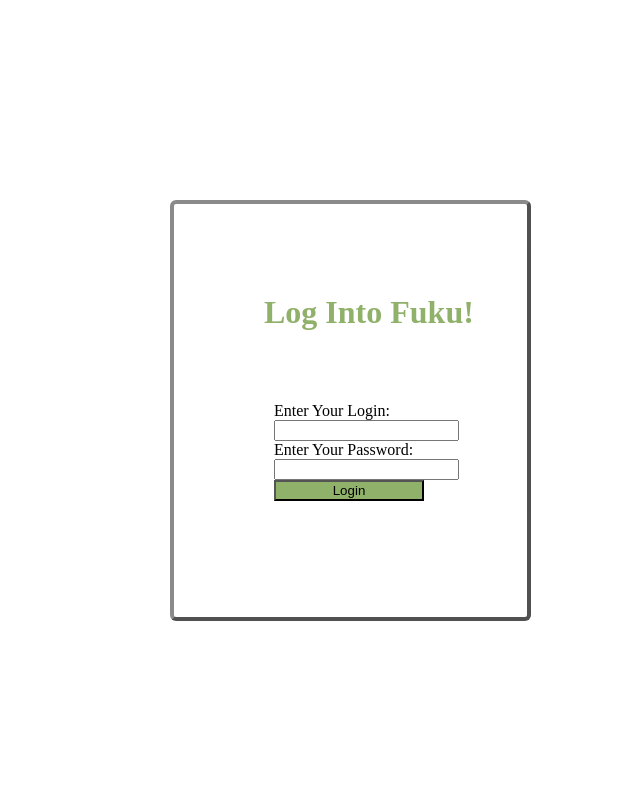
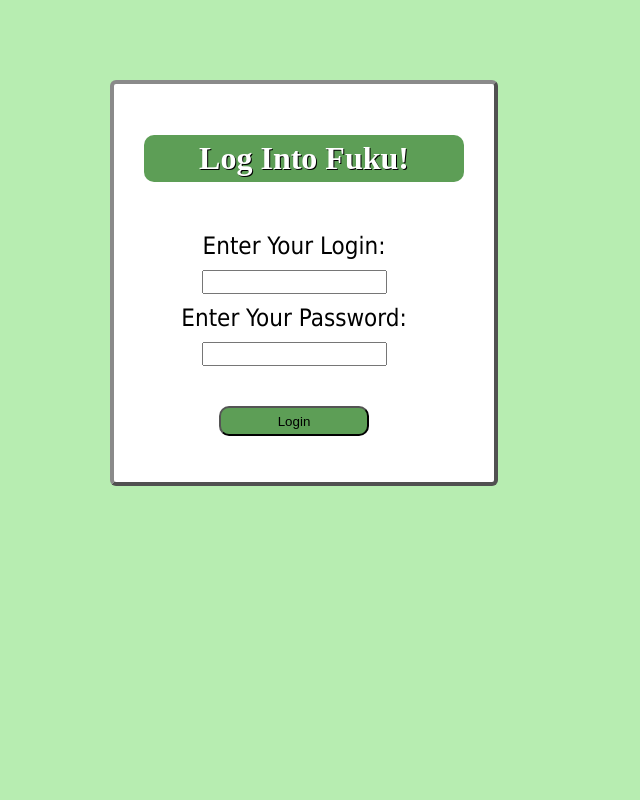
Before and after one commit to crkolimago/WebDev1520, a Flask app: page /login in a window 1280 px wide. Shown: the whole page, without its empty margins (338-978 px from the left). Run offline with Flask 2, Linux system fonts and the light colour scheme.

Commit message:
Updated style on login page. Picked a default background/button color on 'templates.css'

```diff
--- a/static/templates.css
+++ b/static/templates.css
@@ -1,33 +1,56 @@
   #loginBox {
+    border-style: outset;
+    border-width: 4px;
+    border-color: rgba(0, 0, 0, 0.683);
+    border-radius: 6px;
+    margin: 0 auto;
+    position: absolute;
+    left: 35%;
+    width: 25%;
+    top: 10%;
+    padding: 30px;
+    text-align: center;
+    background-color: white;
+  }
+
+   #loginForm {
     float: center;
     vertical-align:center;
-    border-style: outset;
-    border-width: 4px;
-    border-color:rgba(0, 0, 0, 0.683);
-    border-radius: 6px;
-    padding : 50px 50px 50px 50px;
-    width: 20%;
-    margin-top:200px;
-    margin-left:500px;
+    width: 300px;
   }
-    #loginForm {
-    padding : 50px 50px 50px 50px;
-    float: center;
-    vertical-align:center;
-    width: 300px
-  }
+
 
   #submitButton
   {
     font: Roboto;
     width:150px;
+    height: 30px;
     border-style:outset;
-    background-color:  rgb(144, 177, 106);
+    background-color:   #5d9e56 ;
+    border-radius: 10px;
   }
   h1
   {
-      margin-left:40px;
-      margin-top:40px;
       font: Roboto;
-      color:  rgb(144, 177, 106);
+      color:  white;
+      background-color:  #5d9e56 ;
+      border-radius: 10px;
+      padding: 5px;
+
+     text-shadow: 1px 1px black;
   }
+
+  p {
+    font-family: "Tahoma", Geneva, sans-serif;
+    font-size: 24px;
+    margin: 40px 0px;
+    line-height: 200%;
+  }
+
+  .inp {
+    height: 24px;
+  }
+
+  body {
+    background-color:  #b7edb1;
+  }
--- a/templates/login.html
+++ b/templates/login.html
@@ -1,20 +1,17 @@
 <html>
-    <link rel="stylesheet" href="/static/templates.css?Sunday 25th of February 2019 12:40:00 PM">
 <head>
+  <link rel="stylesheet" href="static/templates.css">
 </head>
 <body>
-
-     <div id ="loginBox">
-         <h1>Log Into Fuku!</h1>
+  <div id ="loginBox">
+    <h1>Log Into Fuku!</h1>
     <form id="loginForm" method= "post" action="{{ url_for('login') }}">
-
-        Enter Your Login:<br>
-        <input type= "text" name="userName"></input><br>
-        Enter Your Password:<br>
-        <input type= "password" name="password"></input><br>
-
-
-
+    <p>
+      Enter Your Login:<br>
+      <input class="inp" type= "text" name="userName"></input><br>
+      Enter Your Password:<br>
+      <input class="inp" type= "password" name="password"></input><br>
+    </p>
     <button id="submitButton" type= "submit">Login</button>
     </div>
 </body>
```
